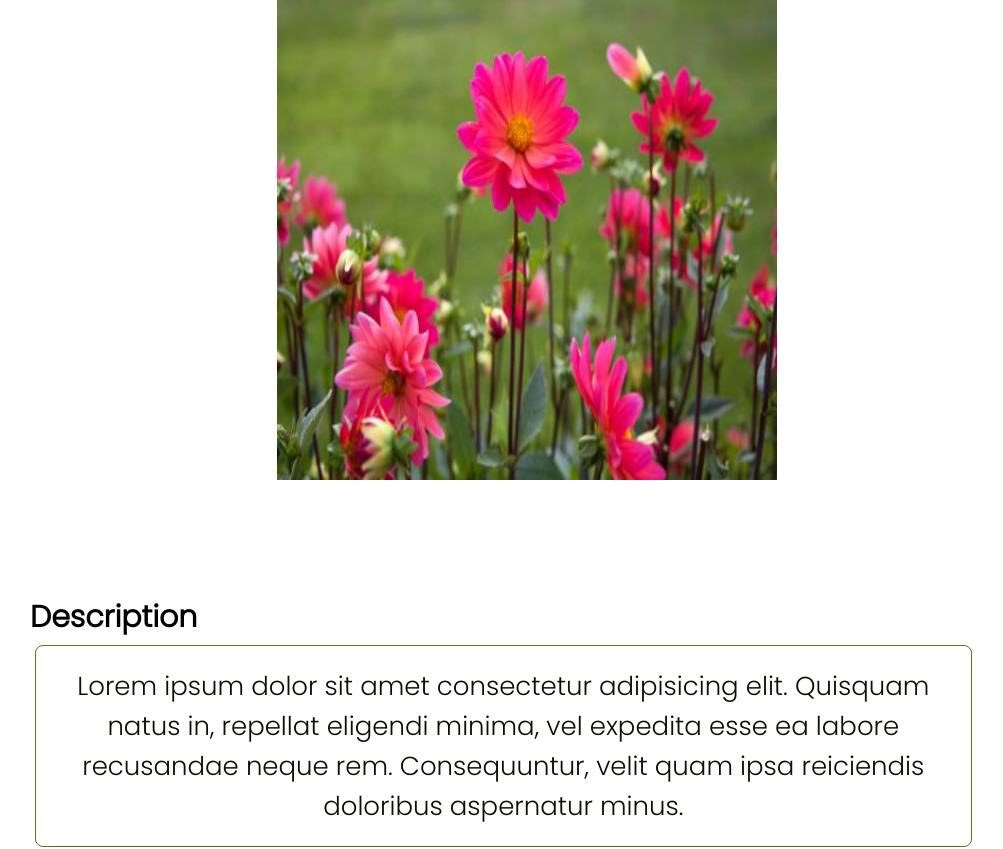
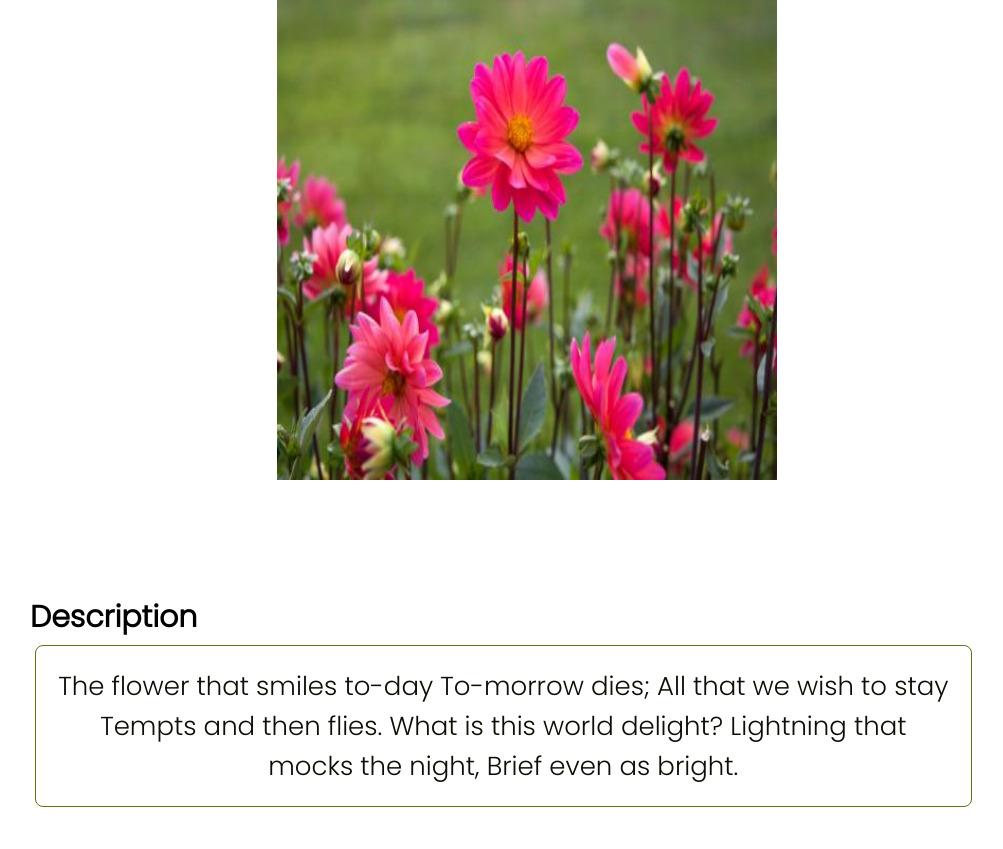
Before and after one commit to Lilia2022/FirstGroupAss_FrontEnd, a plain HTML site: page page9.html in a window 1280 px wide. Shown: the part 108-957 px from the top of the page, without its empty margins (113-1116 px from the left). Drawn offline with Linux system fonts and the light colour scheme.

Commit message:
new comm

```diff
--- a/page9.html
+++ b/page9.html
@@ -42,12 +42,13 @@
         <!---------------quote------>
         <div class="quote">
             <h2>Description</h2>
-            <p>Lorem ipsum dolor sit amet consectetur
-                adipisicing elit. Quisquam natus in,
-                repellat eligendi minima, vel expedita
-                esse ea labore recusandae neque rem.
-                Consequuntur, velit quam ipsa reiciendis
-                doloribus aspernatur minus.
+            <p>The flower that smiles to-day
+                To-morrow dies;
+                All that we wish to stay
+                Tempts and then flies.
+                What is this world delight?
+                Lightning that mocks the night,
+                Brief even as bright.
             </p>
         </div>
 
```
